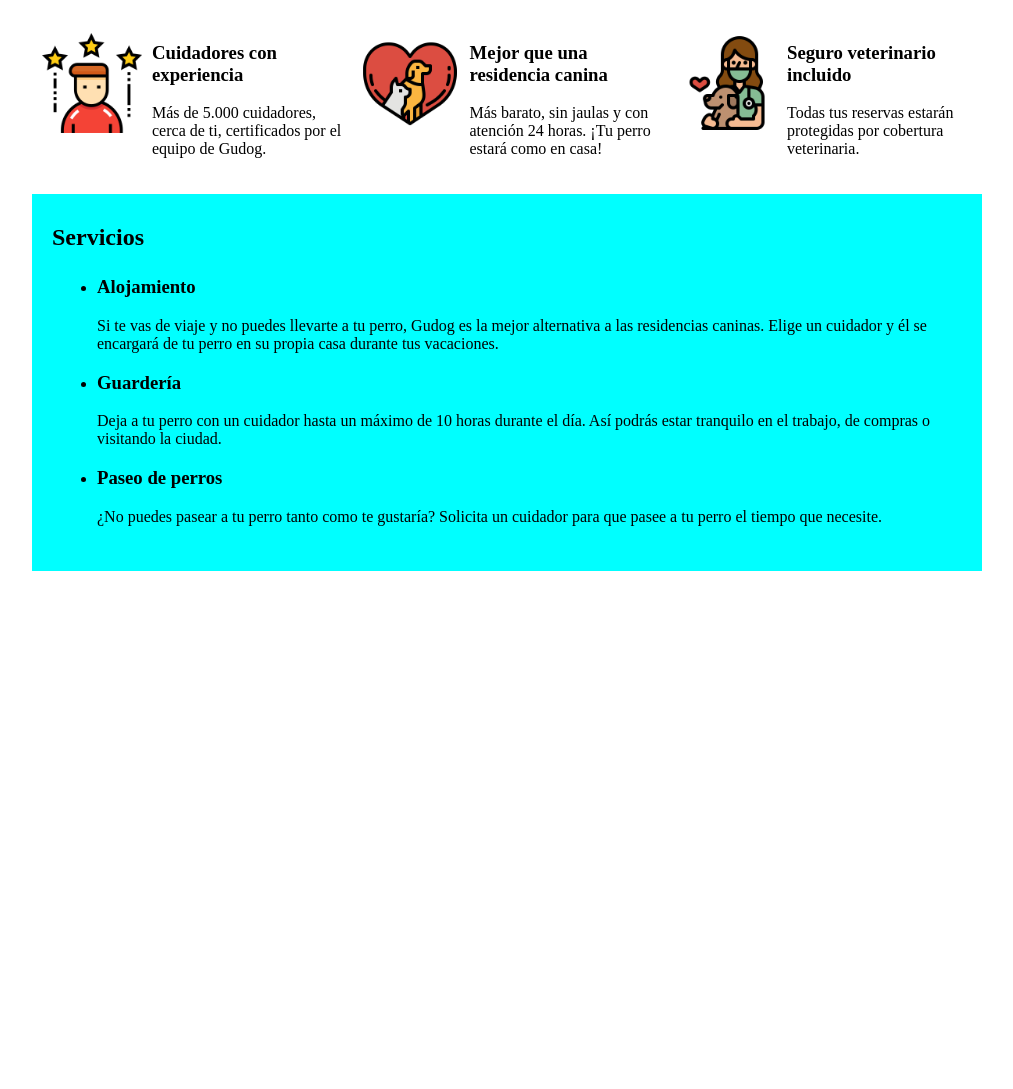
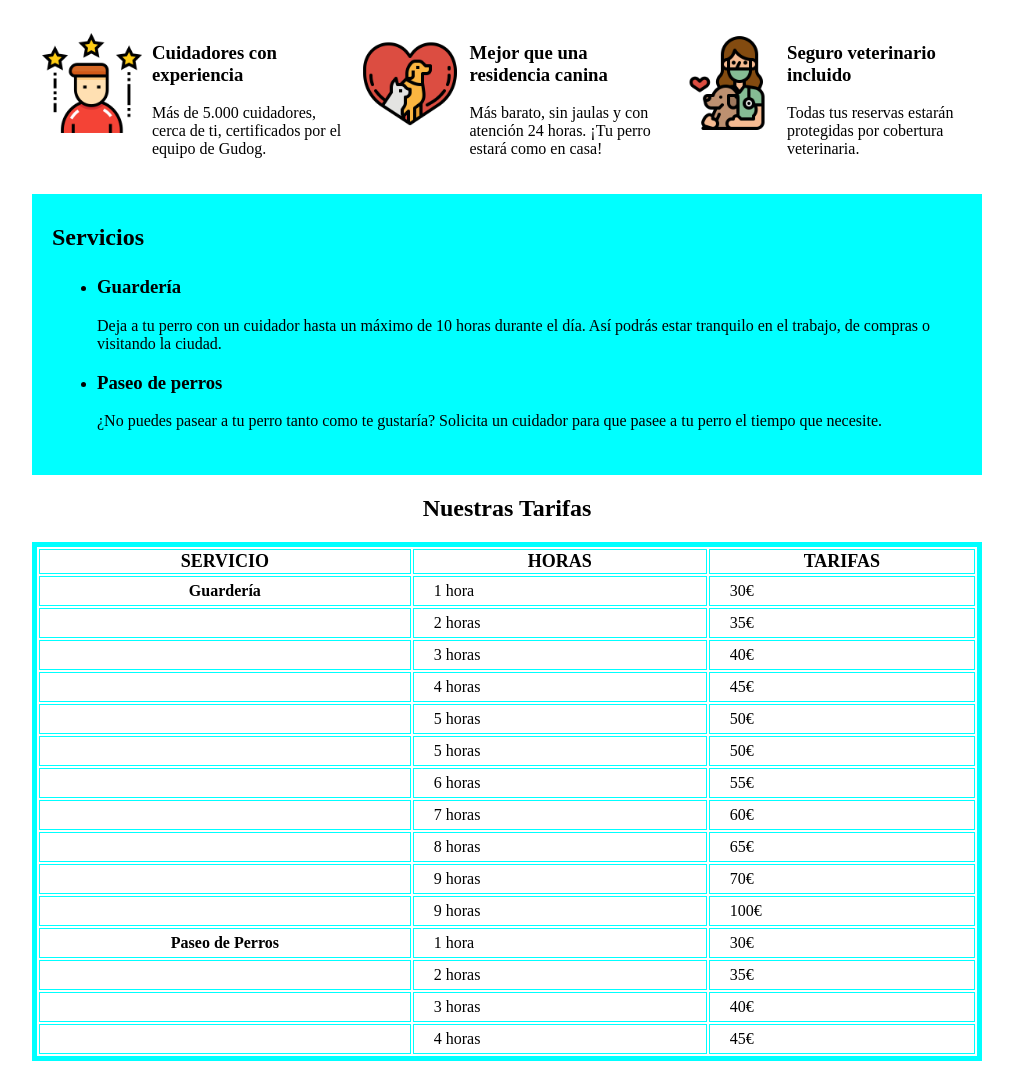
Before and after one commit to milachirolde/NVL-HTML-Final, a plain HTML site: page index.html in a window 1280 px wide. Shown: the part 637-1726 px from the top of the page, without its empty margins (133-1146 px from the left). Before the commit the page ends 1216 px from the top, so only its background shows below. Drawn offline with Linux system fonts and the light colour scheme.

Commit message:
pricing table

```diff
--- a/index.html
+++ b/index.html
@@ -48,8 +48,6 @@
 		<section id="servicios" style="padding:20px 0; background-color: aqua;">
 			<h2 style="margin:10px 20px;">Servicios</h2>
 			<ul style="margin: 25px;">
-				<li><h3>Alojamiento</h3>
-					<p>Si te vas de viaje y no puedes llevarte a tu perro, Gudog es la mejor alternativa a las residencias caninas. Elige un cuidador y él se encargará de tu perro en su propia casa durante tus vacaciones.</p></li>
 				<li><h3>Guardería</h3>
 					<p>Deja a tu perro con un cuidador hasta un máximo de 10 horas durante el día. Así podrás estar tranquilo en el trabajo, de compras o visitando la ciudad.</p></li>
 				<li><h3>Paseo de perros</h3>
@@ -57,7 +55,97 @@
 			</ul>
 		</section>
 
-		<section id="pricing" style="padding:20px 0;>
+		<section id="pricing" style="padding: 20px 0;">
+			<table border="5" bordercolor="aqua" style="width: 100%;">
+				<caption style="font-size: 24px; padding: 0 0 20px 0;"><strong> Nuestras Tarifas</strong></caption>
+				<thead>
+  					<tr>
+						<th style="font-size: 18px;">SERVICIO</th>
+						<th style="font-size: 18px;">HORAS</th>
+						<th style="font-size: 18px;">TARIFAS</th>
+  					</tr>
+				</thead>
+				<tbody>
+					<tr>
+						<th>Guardería</th>
+						<td style="padding:5px 20px;">1 hora</td>
+						<td style="padding: 5px 20px;">30€</td>
+					</tr>
+					<tr>
+						<th></th>
+						<td style="padding:5px 20px;"> 2 horas</td>
+						<td style="padding:5px 20px;">35€</td>
+					</tr>
+					<tr>
+						<th></th>
+						<td style="padding:5px 20px;"> 3 horas</td>
+						<td style="padding:5px 20px;">40€</td>
+					</tr>
+					<tr>
+						<th></th>
+						<td style="padding:5px 20px;"> 4 horas</td>
+						<td style="padding:5px 20px;">45€</td>
+					</tr>
+					<tr>
+						<th></th>
+						<td style="padding:5px 20px;"> 5 horas</td>
+						<td style="padding:5px 20px;">50€</td>
+					</tr>
+					<tr>
+						<th></th>
+						<td style="padding:5px 20px;"> 5 horas</td>
+						<td style="padding:5px 20px;">50€</td>
+					</tr>
+					<tr>
+						<th></th>
+						<td style="padding:5px 20px;"> 6 horas</td>
+						<td style="padding:5px 20px;">55€</td>
+					</tr>
+					<tr>
+						<th></th>
+						<td style="padding:5px 20px;"> 7 horas</td>
+						<td style="padding:5px 20px;">60€</td>
+					</tr>
+					<tr>
+						<th></th>
+						<td style="padding:5px 20px;"> 8 horas</td>
+						<td style="padding:5px 20px;">65€</td>
+					</tr>
+					<tr>
+						<th></th>
+						<td style="padding:5px 20px;"> 9 horas</td>
+						<td style="padding:5px 20px;">70€</td>
+					</tr>
+					<tr>
+						<th></th>
+						<td style="padding:5px 20px;"> 9 horas</td>
+						<td style="padding:5px 20px;">100€</td>
+					</tr>
+					<tr>
+						<th>Paseo de Perros</th>
+						<td style="padding:5px 20px;">1 hora</td>
+						<td style="padding: 5px 20px;">30€</td>
+					</tr>
+					<tr>
+						<th></th>
+						<td style="padding:5px 20px;"> 2 horas</td>
+						<td style="padding:5px 20px;">35€</td>
+					</tr>
+					<tr>
+						<th></th>
+						<td style="padding:5px 20px;"> 3 horas</td>
+						<td style="padding:5px 20px;">40€</td>
+					</tr>
+					<tr>
+						<th></th>
+						<td style="padding:5px 20px;"> 4 horas</td>
+						<td style="padding:5px 20px;">45€</td>
+					</tr>
+				</tbody>
+			</table>
+		</section>
+
+		<section>
 
 		</section>
   </div>
```
